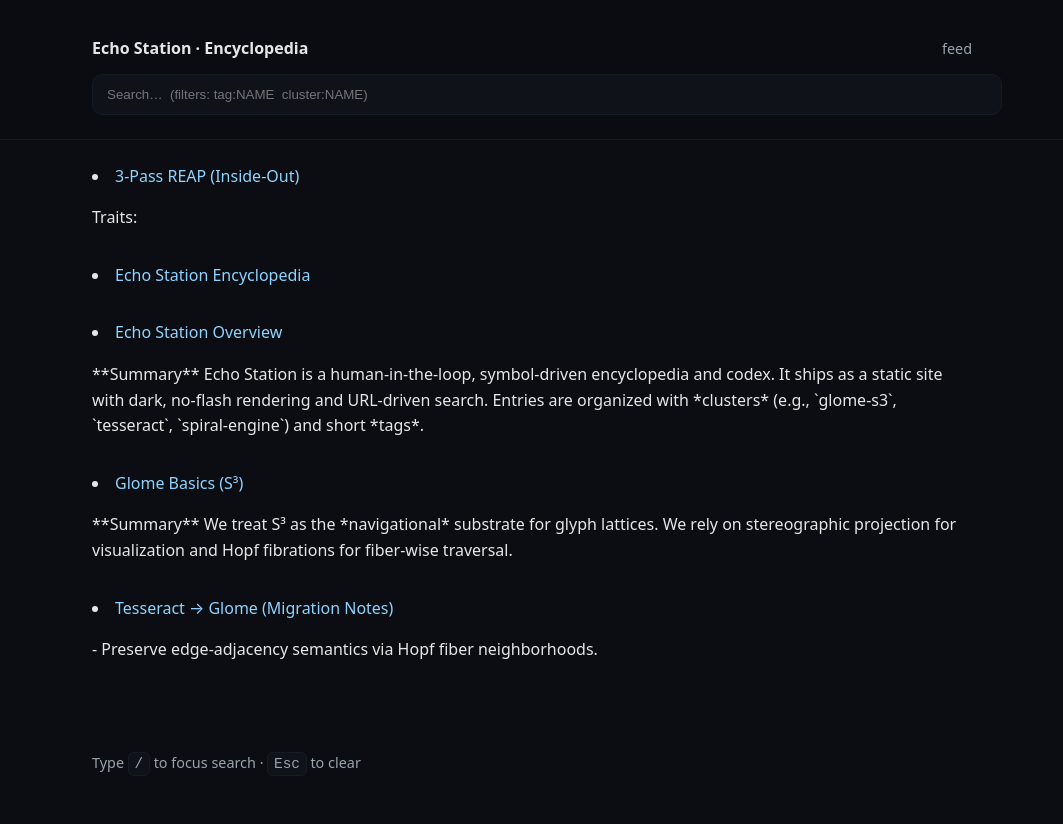
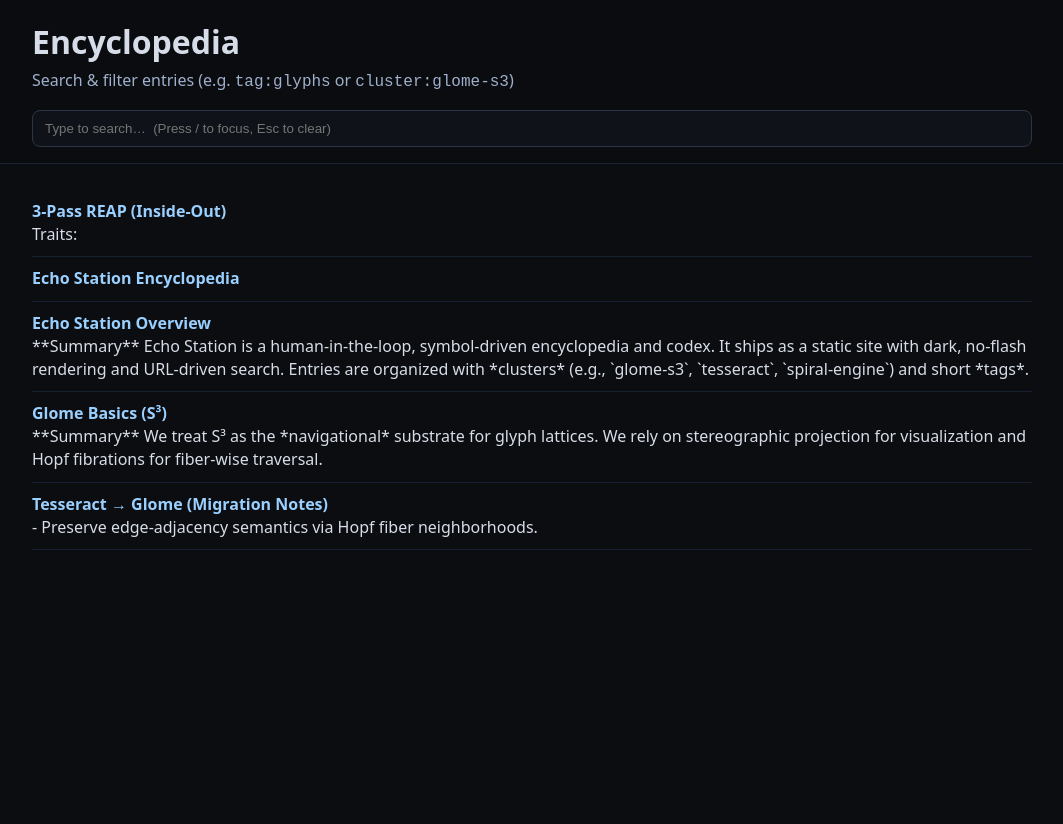
Before and after one commit to Platybus69/echo-station11.4, a plain HTML site: page docs/encyclopedia/index.html in a window 1280 px wide. Shown: the whole page, without its empty margins (108-1171 px from the left). After the commit the page ends 800 px from the top, so only its background shows below. Drawn offline with Linux system fonts and the light colour scheme.

Commit message:
Encyclopedia index: dark, searchable, tag/cluster filters

```diff
--- a/docs/encyclopedia/index.html
+++ b/docs/encyclopedia/index.html
@@ -1,17 +1,59 @@
-<!doctype html><html><head>
+<!doctype html><html lang="en"><head>
 <meta charset="utf-8"><meta name="viewport" content="width=device-width,initial-scale=1">
-<title>Echo Station Encyclopedia</title>
-<style id="inline-dark-fallback">body{background:#0b0d12;color:#e6e6e6;margin:0}a{color:#8fd3ff;text-decoration:none}</style><link rel="stylesheet" href="../assets/style.css">
-<link rel="search" type="application/opensearchdescription+xml" href="../opensearch.xml" title="Echo Station Search">
-</head><body class="dark"><header><main>
-  <div style="padding:12px 0;display:flex;gap:12px;align-items:center;justify-content:space-between">
-    <strong>Echo Station · Encyclopedia</strong>
-    <a class="small" href="../feed.json">feed</a>
-  </div>
-  <input class="search" placeholder="Search…  (filters: tag:NAME  cluster:NAME)" />
-</main></header><main>
-  <div id="search-results" class="grid"></div>
-</main>
-<footer><main class="small">Type <code>/</code> to focus search · <code>Esc</code> to clear</main></footer>
-<script src="../assets/search.js"></script>
+<title>Encyclopedia — Echo Station</title>
+<style id="inline-dark-fallback">
+  :root{color-scheme:dark light} html,body{margin:0;background:#0b0d10;color:#d7dde8;font:16px/1.45 system-ui,Segoe UI,Roboto}
+  a{color:#9ad0ff;text-decoration:none} a:hover{text-decoration:underline}
+  header{position:sticky;top:0;background:#0b0d10f2;backdrop-filter:saturate(1.2) blur(6px);border-bottom:1px solid #1b2330}
+  .wrap{max-width:1000px;margin:0 auto;padding:16px}
+  input[type=search]{width:100%;padding:10px 12px;border:1px solid #2b3548;background:#0f1218;color:#e6eefb;border-radius:8px}
+  .pill{display:inline-block;padding:.2rem .5rem;border:1px solid #2b3548;border-radius:999px;margin-right:.25rem;font-size:.8rem;color:#a9b7d0}
+  ul{list-style:none;padding-left:0;margin:10px 0 40px}
+  li{padding:10px 0;border-bottom:1px solid #162031}
+  .meta{font-size:.9rem;color:#9fb0cc}
+</style>
+</head><body class="dark">
+<header><div class="wrap">
+  <h1 style="margin:.2rem 0 0">Encyclopedia</h1>
+  <p style="margin:.2rem 0 1rem;color:#9fb0cc">Search & filter entries (e.g. <code>tag:glyphs</code> or <code>cluster:glome-s3</code>)</p>
+  <input id="q" type="search" placeholder="Type to search…  (Press / to focus, Esc to clear)">
+</div></header>
+<main><div class="wrap"><ul id="list"></ul></div></main>
+<script>
+const $ = sel => document.querySelector(sel);
+const list = $("#list"), q = $("#q");
+const params = new URLSearchParams(location.search);
+q.value = params.get("q") || "";
+fetch("./search.json").then(r=>r.json()).then(data=>{
+  const items = data.items || data;
+  function matches(entry, query){
+    if(!query) return true;
+    const parts = query.trim().toLowerCase().split(/\s+/);
+    return parts.every(p=>{
+      if(p.startsWith("tag:")) return (entry.tags||[]).includes(p.slice(4));
+      if(p.startsWith("cluster:")) return (entry.cluster||"")===p.slice(8);
+      const hay = [entry.title, entry.summary, ...(entry.tags||[]), entry.cluster||""].join(" ").toLowerCase();
+      return hay.includes(p);
+    });
+  }
+  function render(){
+    const query = q.value;
+    const filtered = items.filter(e=>matches(e, query))
+                          .sort((a,b)=> (a.title||"").localeCompare(b.title||""));
+    list.innerHTML = filtered.map(e=>{
+      const tags = (e.tags||[]).map(t=>`<span class="pill">#${t}</span>`).join(" ");
+      const cl = e.cluster ? `<span class="pill">${e.cluster}</span>` : "";
+      return `<li>
+        <a href="${e.url||e.slug||'#'}"><strong>${e.title||e.slug}</strong></a>
+        <div class="meta">${cl} ${tags}</div>
+        <div>${(e.summary||"").replace(/</g,"&lt;")}</div>
+      </li>`;
+    }).join("");
+    const u = new URL(location.href); if(query) u.searchParams.set("q",query); else u.searchParams.delete("q"); history.replaceState(null,"",u);
+  }
+  q.addEventListener("input", render);
+  window.addEventListener("keydown", ev=>{ if(ev.key==="/"){ev.preventDefault(); q.focus(); q.select();} if(ev.key==="Escape"){q.value=""; q.blur(); render();}});
+  render();
+});
+</script>
 </body></html>
```
